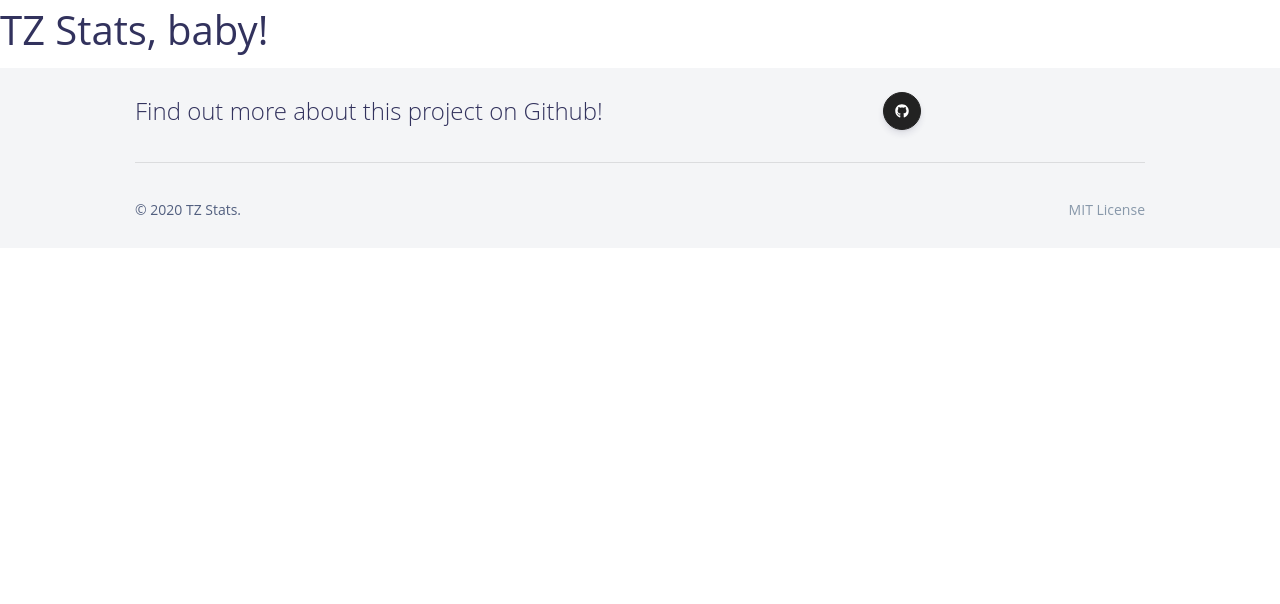
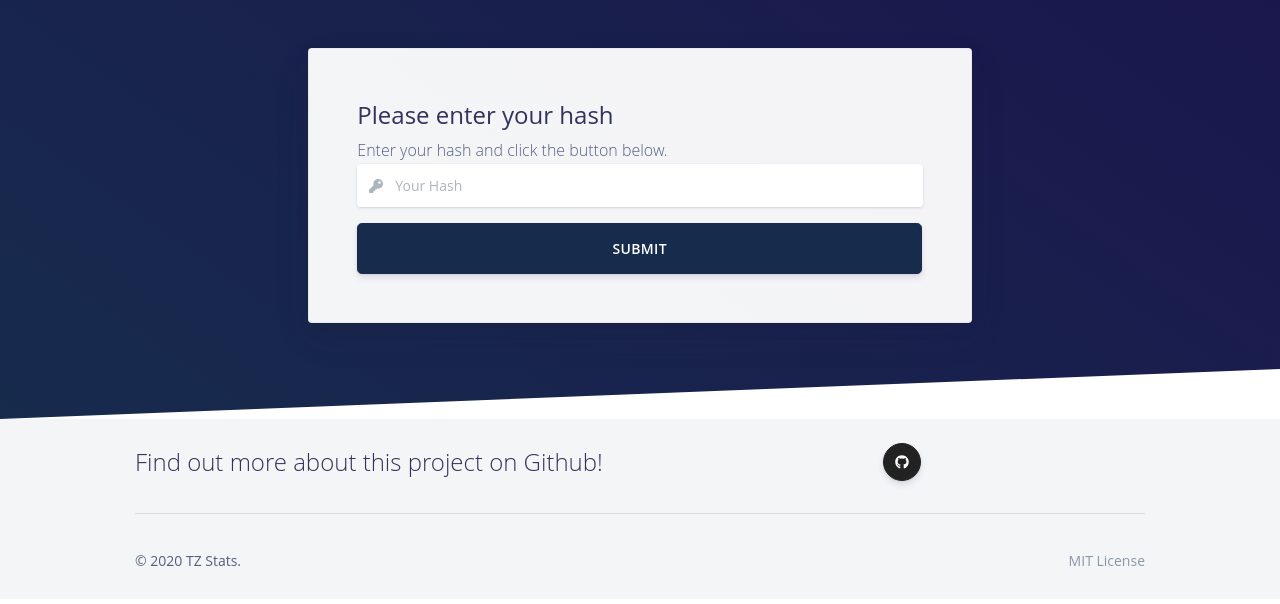
Before and after one commit to gripep/tz-SLOT, a React (Create React App) app: page / in a window 1280 px wide. Shown: the top 604 px of the page. Built offline with nearby package versions, Linux system fonts and the light colour scheme.

Commit message:
Added form component

```diff
--- a/src/App.js
+++ b/src/App.js
@@ -1,13 +1,14 @@
 import React from "react";
 
 import Footer from "./components/Footer";
+import Form from "./components/Form";
 
 import "./assets/css/react.min.css";
 
 function App() {
   return (
     <div className="App">
-      <h1>TZ Stats, baby!</h1>
+      <Form />
       <Footer />
     </div>
   );
--- /dev/null
+++ b/src/components/Form.js
@@ -0,0 +1,102 @@
+import React, { Component } from "react";
+import classnames from "classnames";
+
+import {
+  Button,
+  Card,
+  CardBody,
+  FormGroup,
+  Input,
+  InputGroupAddon,
+  InputGroupText,
+  InputGroup,
+  Container,
+  Row,
+  Col,
+} from "reactstrap";
+
+import { FontAwesomeIcon } from "@fortawesome/react-fontawesome";
+import { faKey } from "@fortawesome/free-solid-svg-icons";
+
+export class Form extends Component {
+  state = {};
+
+  componentDidMount() {
+    document.documentElement.scrollTop = 0;
+    document.scrollingElement.scrollTop = 0;
+    this.refs.main.scrollTop = 0;
+  }
+
+  render() {
+    return (
+      <>
+        <main ref="main">
+          <section className="section section-lg pt-lg-0 bg-gradient-default">
+            <Container>
+              <Row></Row>
+              <Row className="justify-content-center mt-5">
+                <Col lg="8">
+                  <Card className="bg-gradient-secondary shadow">
+                    <CardBody className="p-lg-5">
+                      <h4 className="mb-1">Please enter your hash</h4>
+                      <p className="mt-0 mb-0">
+                        Enter your hash and click the button below.
+                      </p>
+                      <FormGroup
+                        className={classnames({
+                          focused: this.state.boxFocused,
+                        })}
+                      >
+                        <InputGroup className="input-group-alternative">
+                          <InputGroupAddon addonType="prepend">
+                            <InputGroupText>
+                              <FontAwesomeIcon icon={faKey} />
+                            </InputGroupText>
+                          </InputGroupAddon>
+                          <Input
+                            placeholder="Your Hash"
+                            type="text"
+                            onFocus={(e) => this.setState({ boxFocused: true })}
+                            onBlur={(e) => this.setState({ boxFocused: false })}
+                          />
+                        </InputGroup>
+                      </FormGroup>
+                      <div>
+                        <Button
+                          block
+                          className="btn-round"
+                          color="default"
+                          size="lg"
+                          type="button"
+                        >
+                          Submit
+                        </Button>
+                      </div>
+                    </CardBody>
+                  </Card>
+                </Col>
+              </Row>
+            </Container>
+            <div className="separator separator-bottom separator-skew zindex-100">
+              <svg
+                xmlns="http://www.w3.org/2000/svg"
+                preserveAspectRatio="none"
+                version="1.1"
+                viewBox="0 0 2560 100"
+                x="0"
+                y="0"
+              >
+                <polygon
+                  className="fill-white"
+                  points="2560 0 2560 100 0 100"
+                />
+              </svg>
+            </div>
+          </section>
+        </main>
+      </>
+    );
+  }
+}
+
+export default Form;
```
